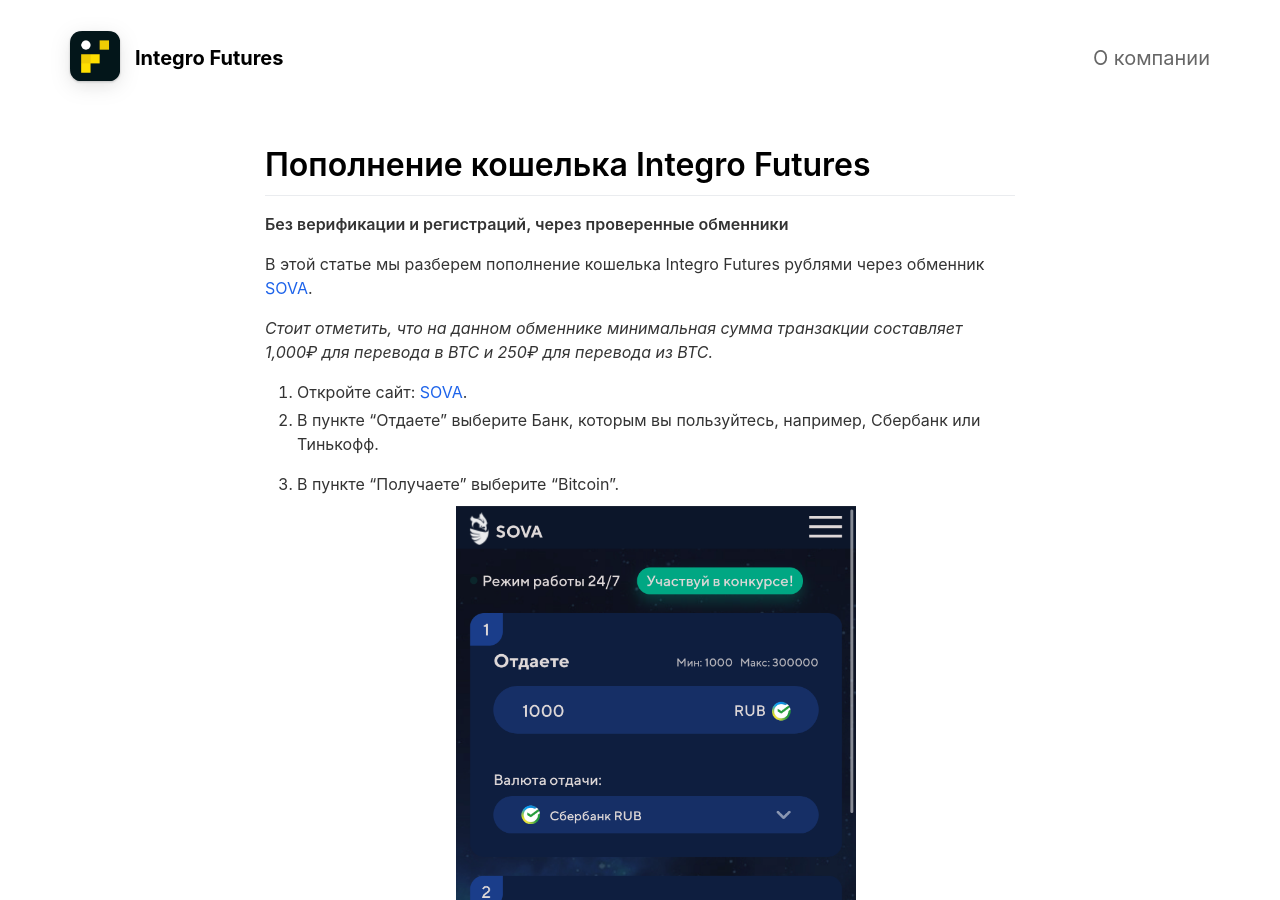
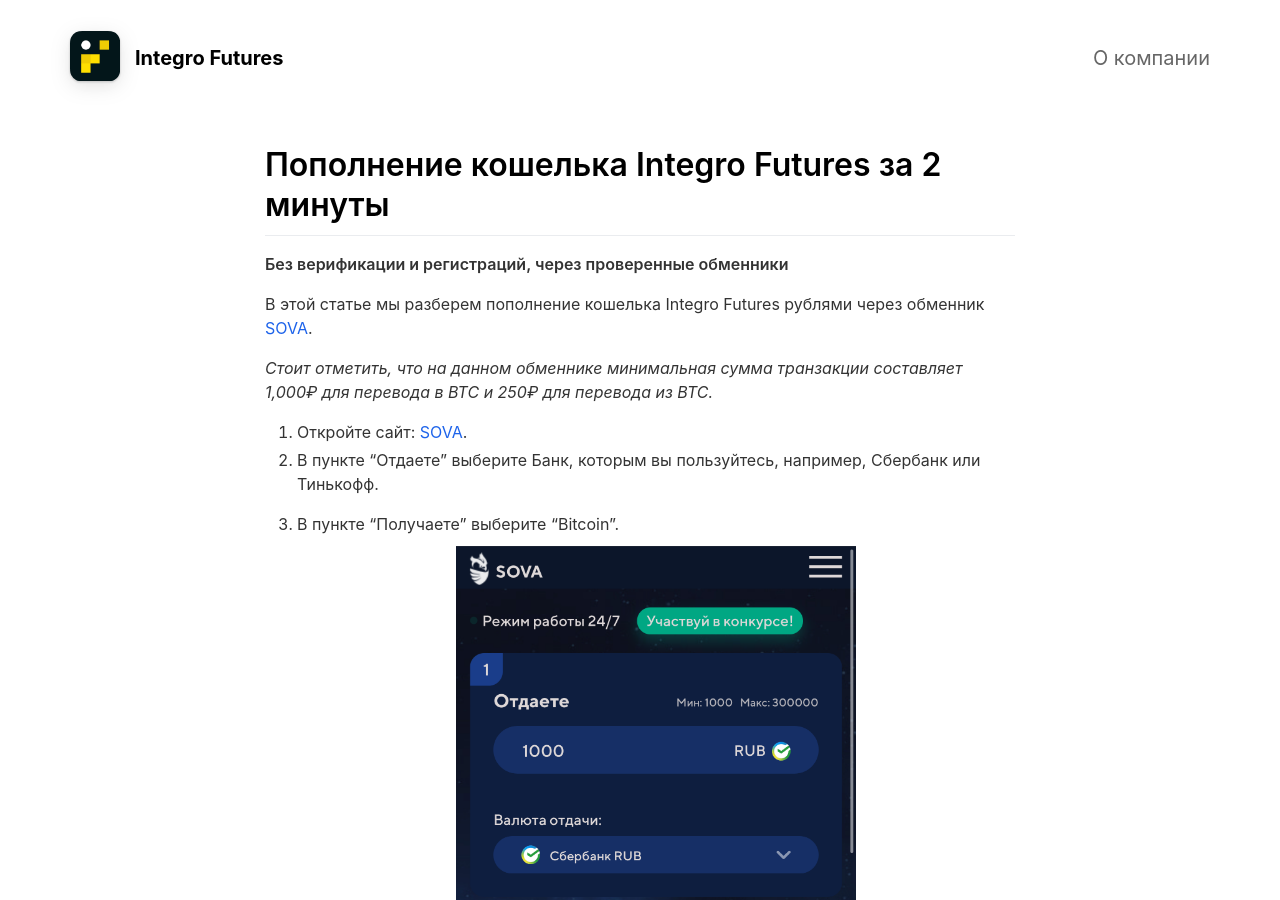
Before and after one commit to integro-futures/integro-futures.github.io, a Jekyll site: the page built from _pages/deposit-instructions.md, in a window 1280 px wide and 900 px high. Built offline with Jekyll 4.4.1, drawn with Linux system fonts in a browser that asks for light colours; nearby versions of some CDN libraries.

Commit message:
Fix instructions

```diff
--- a/_pages/deposit-instructions.md
+++ b/_pages/deposit-instructions.md
@@ -4,7 +4,7 @@ title: Пополнение кошелька Integro Futures
 include_in_header: false
 ---
 
-# Пополнение кошелька Integro Futures
+# Пополнение кошелька Integro Futures за 2 минуты
 
 **Без верификации и регистраций, через проверенные обменники**
 
```
